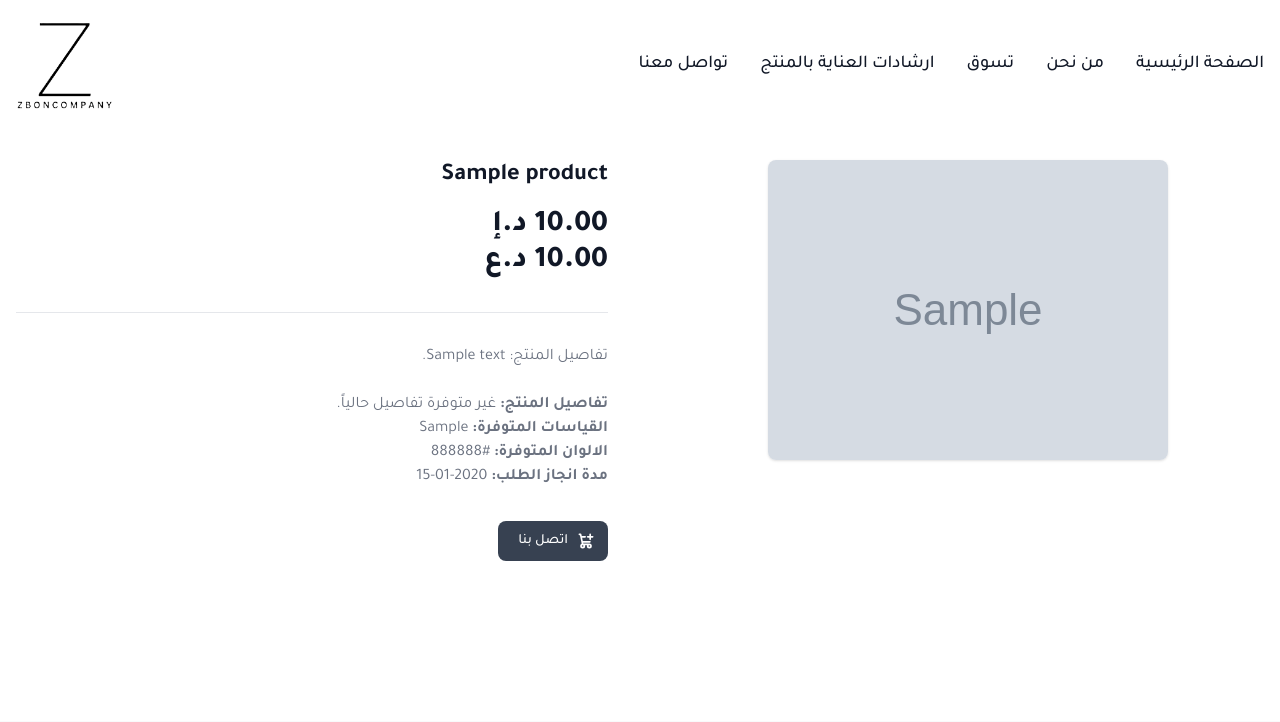
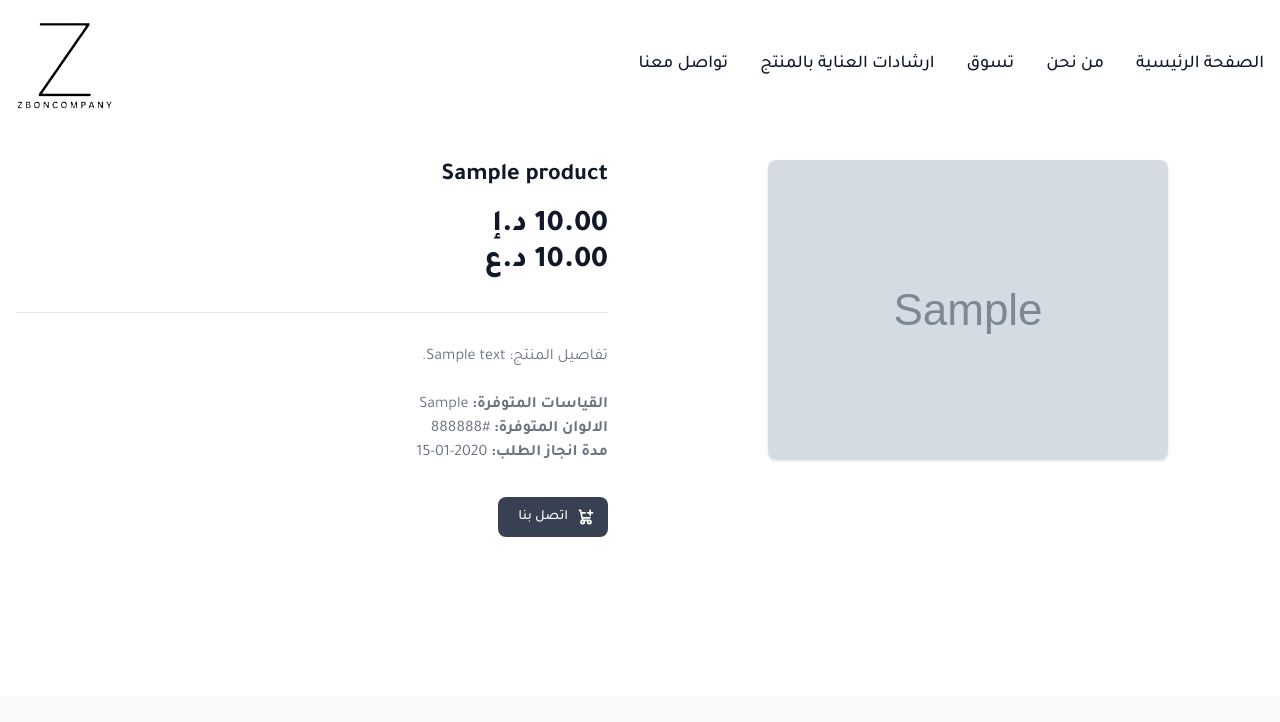
Before and after one commit to Abubakr-Alsheikh/zobn-company, a Django app: a page that uses templates/home/product_detail.html in a window 1280 px wide. Shown: the top 722 px of the page. Run offline with Django 5.2, Linux system fonts and the light colour scheme; tables that the repository leaves empty hold one stand-in row (values such as "Sample post"); grey boxes marked "Sample" are stand-in pictures; some libraries are stand-ins or nearby versions.

Commit message:
Removing the product details

```diff
--- a/templates/home/product_detail.html
+++ b/templates/home/product_detail.html
@@ -22,7 +22,6 @@
 
         <!-- Display Additional Product Details -->
         <p class="text-gray-500 dark:text-gray-400">
-          <strong>تفاصيل المنتج:</strong> {% if product.details %} {{ product.details }} {% else %} غير متوفرة تفاصيل حالياً. {% endif %}<br />
           <strong>القياسات المتوفرة:</strong> {% if product.available_sizes %} {{ product.available_sizes }} {% else %} غير متوفرة تفاصيل حالياً. {% endif %}<br />
           <strong>الالوان المتوفرة:</strong> {% if product.available_colors %} {{ product.available_colors }} {% else %} غير متوفرة تفاصيل حالياً. {% endif %}<br />
           <strong>مدة انجاز الطلب:</strong> {% if product.processing_time %} {{ product.processing_time }} {% else %} غير متوفرة تفاصيل حالياً. {% endif %}<br />
```
